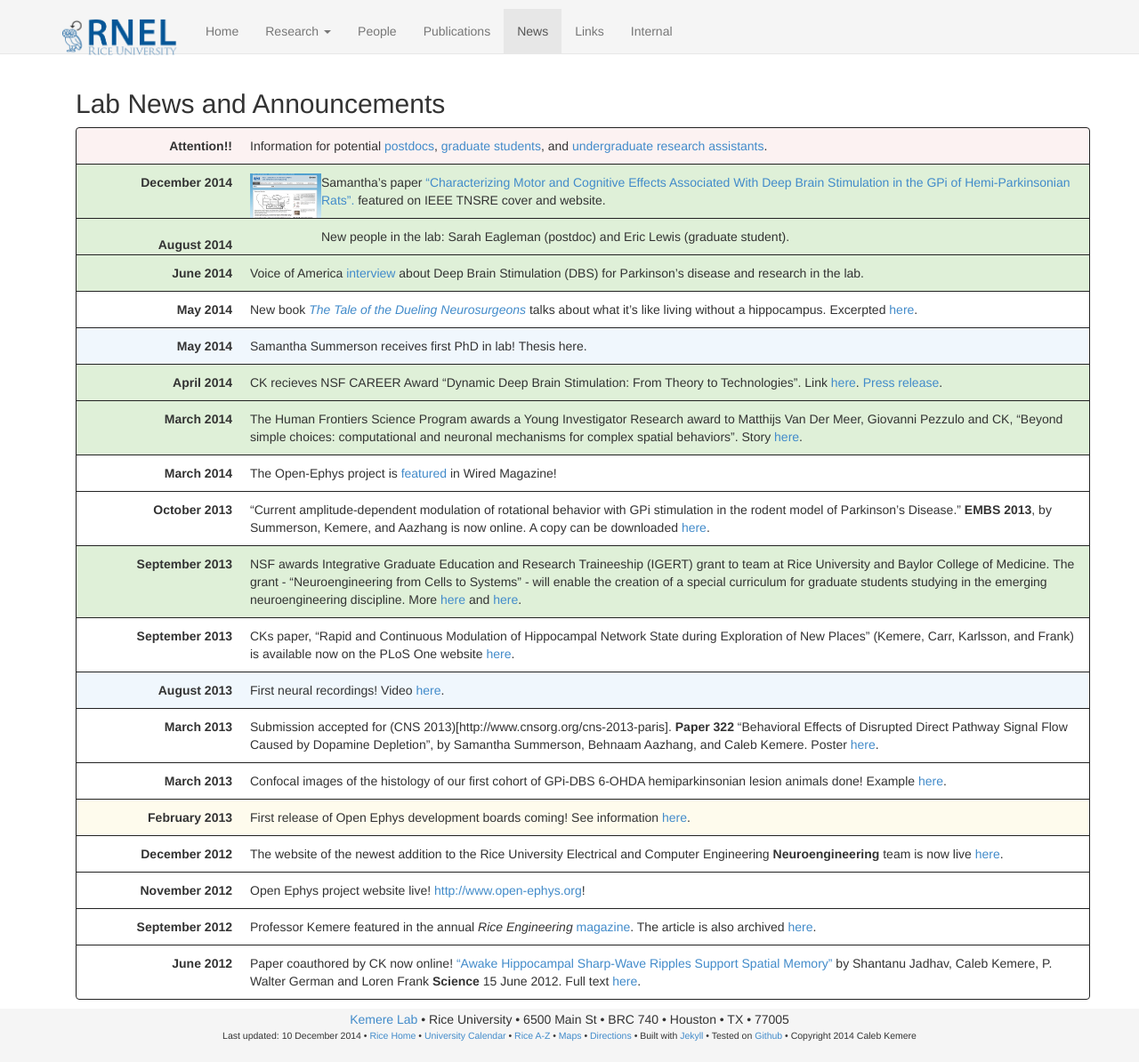
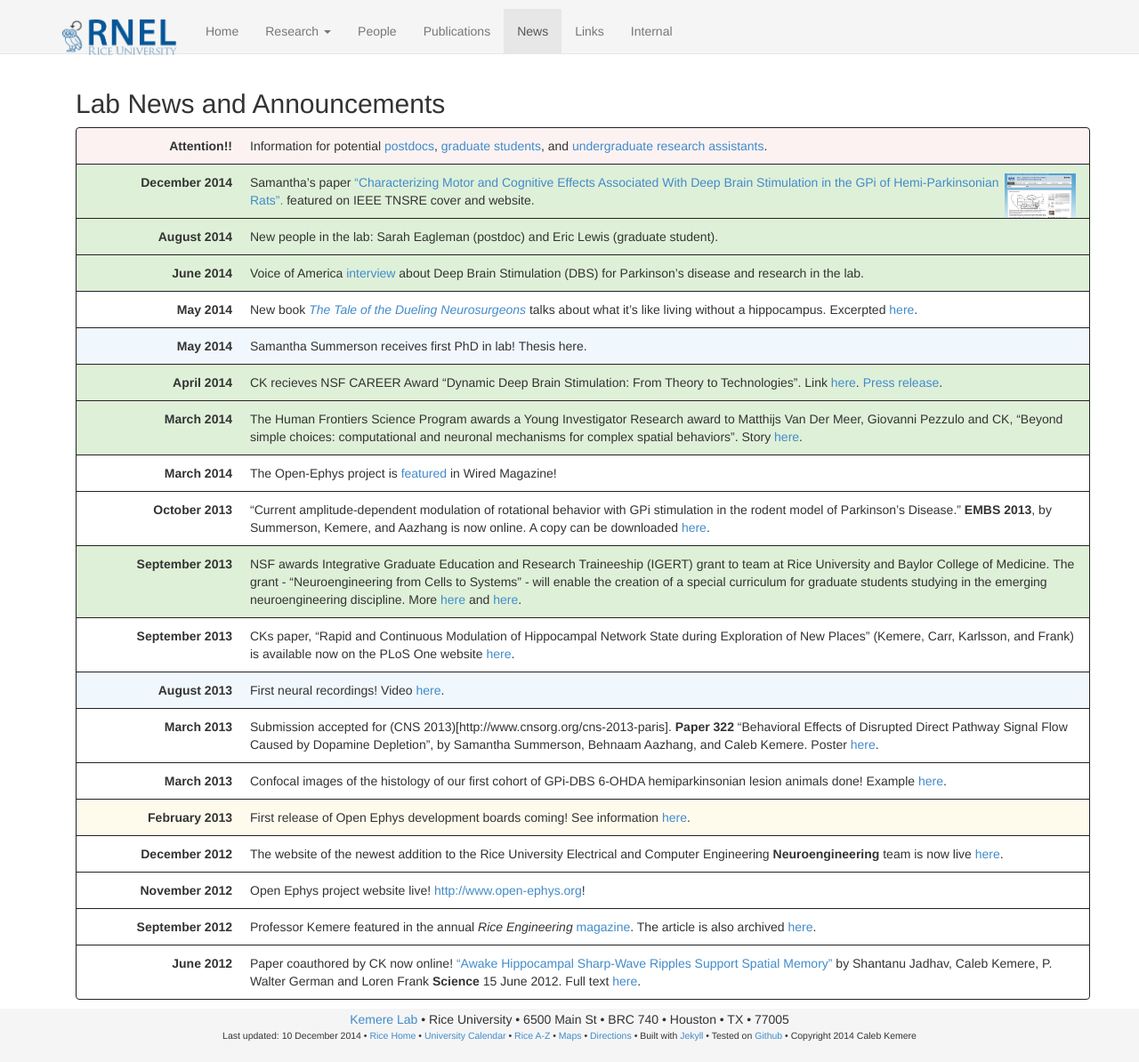
Before and after one commit to kemerelab/kemerelab.github.io, a Jekyll site: the page built from news/index.md, in a window 1280 px wide. Shown: the whole page at 89% size. Built offline with Jekyll 4.4.1, drawn with Linux system fonts in a browser that asks for light colours; nearby versions of some CDN libraries.

Commit message:
Update index.md

```diff
--- a/news/index.md
+++ b/news/index.md
@@ -15,7 +15,7 @@ __Attention!!__
 {: .callout-danger}
 
 December 2014
-:  <img src="/gallery/TNSRE_Feature.png" style="width: 80px; float:left;"/> Samantha's paper ["Characterizing Motor and Cognitive Effects Associated With Deep Brain Stimulation in the GPi of Hemi-Parkinsonian Rats".](/pubs/assets/Summerson, Aazhang, Kemere - IEEE transactions on neural systems and rehabilitation engineering 2014.pdf) featured on IEEE TNSRE cover and website.
+:  <img src="/gallery/TNSRE_Feature.png" style="width: 80px; float:right;"/> Samantha's paper ["Characterizing Motor and Cognitive Effects Associated With Deep Brain Stimulation in the GPi of Hemi-Parkinsonian Rats".](/pubs/assets/Summerson, Aazhang, Kemere - IEEE transactions on neural systems and rehabilitation engineering 2014.pdf) featured on IEEE TNSRE cover and website.
 {: .callout-success}
 
 August 2014
```
